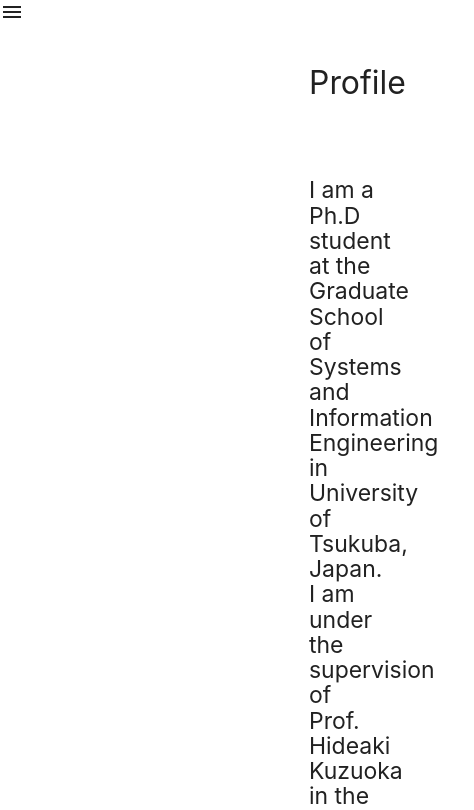
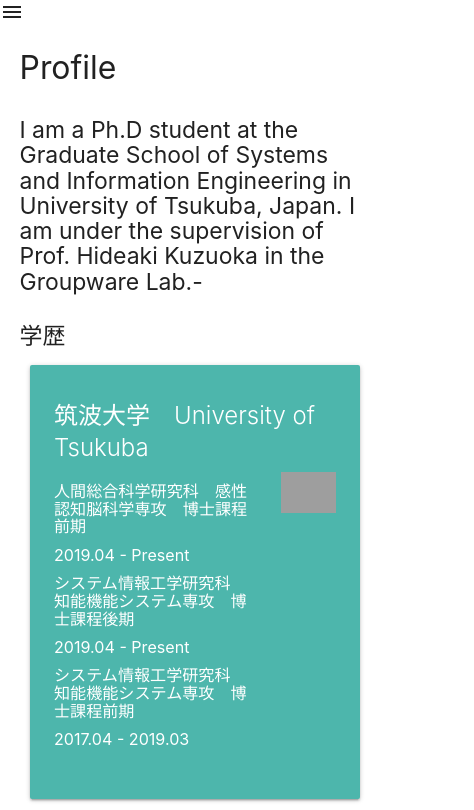
Before and after one commit to st900278/Tzu-Yang-Wang, a website: page index.html in a window 390 px wide. Shown: the top 810 px of the page, 474 px wide, since content can reach past the window. Drawn offline with nearby package versions, Linux system fonts and the light colour scheme; grey boxes are pictures that could not be loaded.

Commit message:
fix responsive

```diff
--- a/index.html
+++ b/index.html
@@ -51,16 +51,17 @@
 	<a href="#" data-target="slide-out" class="sidenav-trigger"><i class="material-icons">menu</i></a>
 
 	<main>
-		<div class="row block-container ">
+		<div class="container">
+			<div class="row">
 
 				<h4>Profile</h4>
 			</div>
-		<div class="row block-container">
+			<div class="row">
 				<h5> I am a Ph.D student at the Graduate School of Systems and Information Engineering in University of Tsukuba, Japan. I am under the supervision of Prof. Hideaki Kuzuoka in the Groupware Lab.-
 				</h5>
 			</div>
 
-		<div class="row block-container">
+			<div class="row">
 				<h5>学歴</h5>
 				<div class="col s12 m12">
 					<div class="card teal lighten-2">
@@ -108,7 +109,7 @@
 
 
 
-		<div class="row block-container">
+			<div class="row">
 				<h5>職歴</h5>
 				<div class="col s12 m12">
 					<div class="card blue-grey darken-1">
@@ -131,7 +132,7 @@
 				</div>
 			</div>
 
-		<div class="row block-container">
+			<div class="row">
 				<h5>社会貢献</h5>
 				<div class="col s12 m12">
 					<div class="card orange darken-2">
@@ -171,6 +172,8 @@
 					</div>
 				</div>
 			</div>
+		</div>
+
 
 		<!--<footer class="page-footer block-container">
 	<div class="col l4 offset-l2 s12">
@@ -187,6 +190,12 @@
 	</main>
 	<script src="https://cdnjs.cloudflare.com/ajax/libs/materialize/1.0.0/js/materialize.min.js"></script>
 	<!--JavaScript at end of body for optimized loading-->
+	<script type="text/javascript">
+	document.addEventListener('DOMContentLoaded', function() {
+    var elems = document.querySelectorAll('.sidenav');
+    var instances = M.Sidenav.init(elems, {});
+  });
+	</script>
 </body>
 
 </html>
--- a/static/css/module.css
+++ b/static/css/module.css
@@ -6,15 +6,13 @@
 
 .block-container
 {
-    padding-left: 10%;
-    padding-right: 10%;
-    padding-top: 15px;
-    padding-bottom: 15px;
+
 }
-
+@media screen and (min-width:1024px) {
 main
 {
     padding-left: 300px;
+}
 }
 
 .sidenav
```
Also changed, not shown: link.html (+6 -0 lines), project.html (+6 -0 lines), publication.html (+6 -0 lines). Lines whose indentation alone changed are shown as unchanged.
